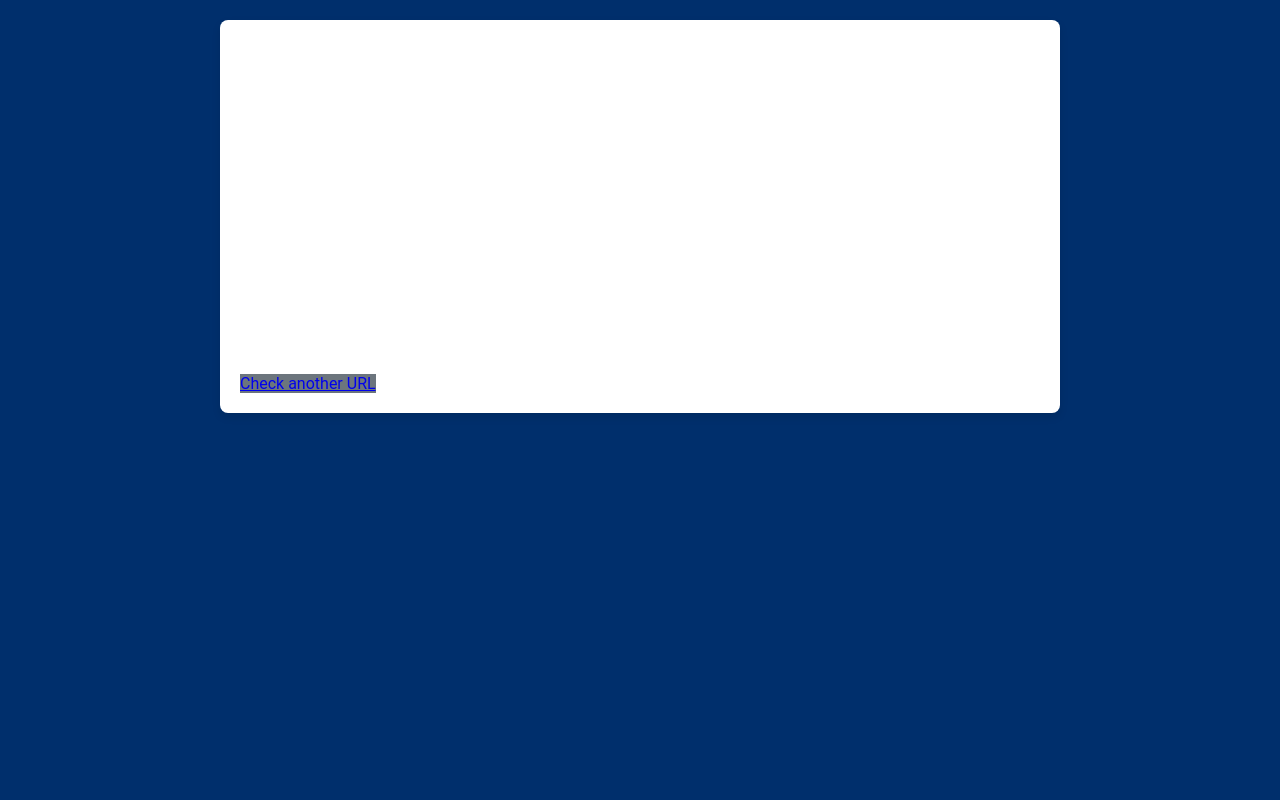
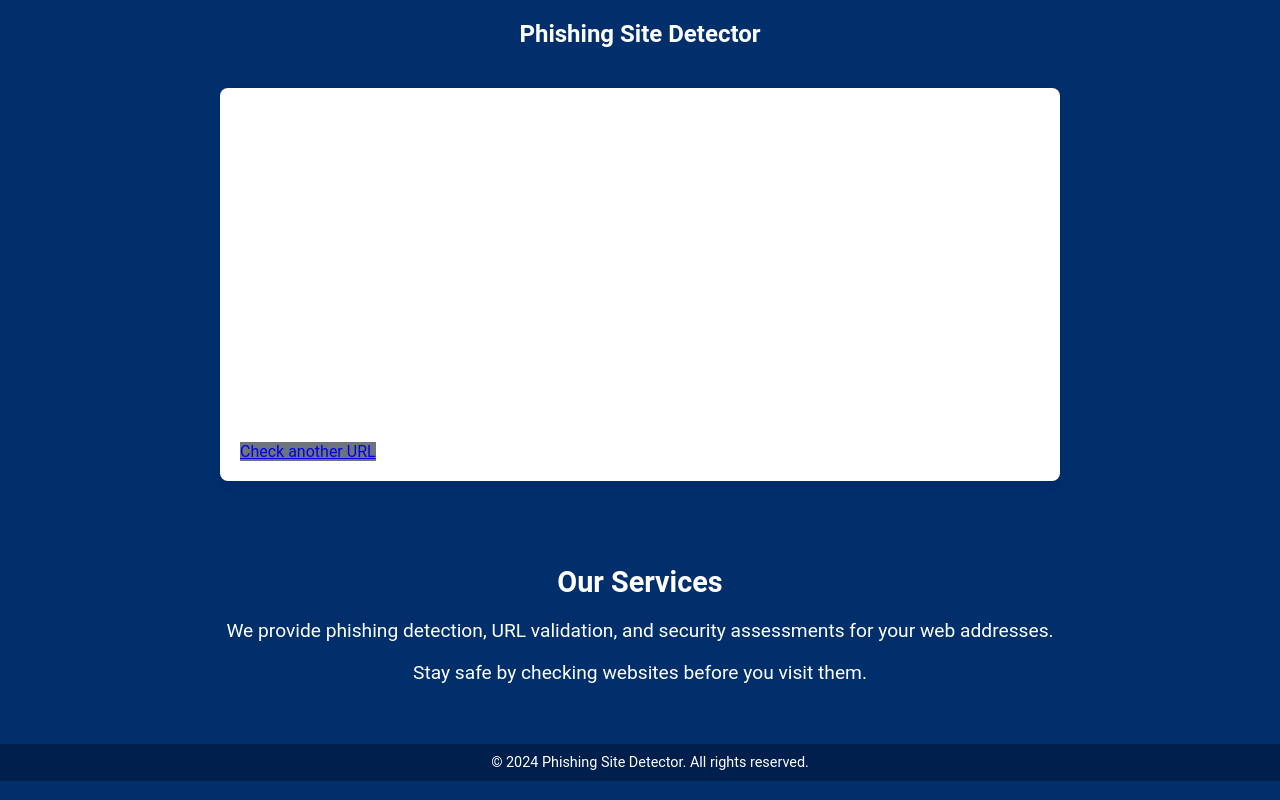
Before and after one commit to JosephBusayo/link_verifier, a Flask app: template templates/result.html in a window 1280 px wide. Run offline with Flask 3, Linux system fonts and the light colour scheme; the template is opened without the code that fills it: most values are stand-ins (such as "Sample title", 1, 10 or a date in 2020).

Commit message:
Update result.html

```diff
--- a/templates/result.html
+++ b/templates/result.html
@@ -7,6 +7,13 @@
     <link rel="stylesheet" href="{{ url_for('static', filename='styles.css') }}">
 </head>
 <body>
+
+    <!-- Header section -->
+    <header>
+        Phishing Site Detector
+    </header>
+
+    <!-- White section (result) -->
     <div class="container mt-5">
         <h1>Phishing Check Result</h1>
 
@@ -30,5 +37,18 @@
 
         <a href="/" class="btn btn-secondary">Check another URL</a>
     </div>
+
+    <!-- Services section (dim blue) -->
+    <div class="services">
+        <h2>Our Services</h2>
+        <p>We provide phishing detection, URL validation, and security assessments for your web addresses.</p>
+        <p>Stay safe by checking websites before you visit them.</p>
+    </div>
+
+    <!-- Footer section -->
+    <footer>
+        © 2024 Phishing Site Detector. All rights reserved.
+    </footer>
+
 </body>
 </html>
```
